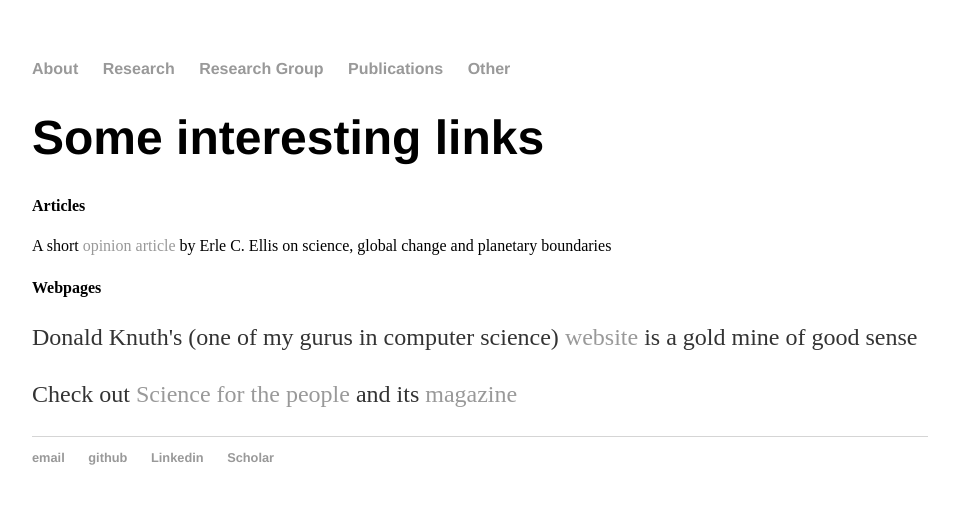
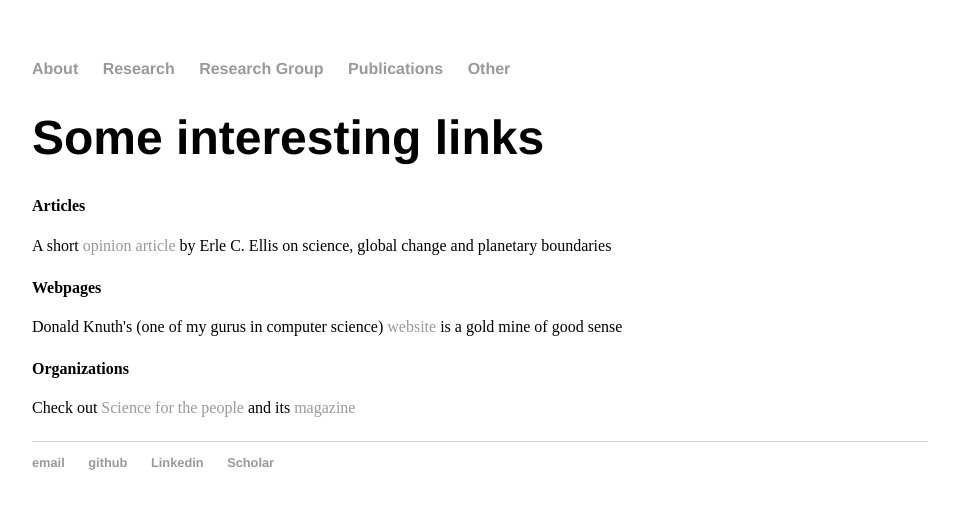
Before and after one commit to mbaityje/mbaityje.github.io, a Jekyll site: the page built from other/index.html, in a window 1280 px wide. Shown: the top 509 px of the page, without its empty margins (160-1119 px from the left). Built offline with Jekyll 4.4.1, drawn with Linux system fonts in a browser that asks for light colours.

Commit message:
Content changes

```diff
--- a/other/index.html
+++ b/other/index.html
@@ -11,13 +11,14 @@ title: Other
 			 opinion article
 		</a> by Erle C. Ellis on science, global change and planetary boundaries
 	</p>
+	<p>
 		<h4>Webpages</h4>
-	<p>
 		Donald Knuth's (one of my gurus in computer science)
 		<a href="https://www-cs-faculty.stanford.edu/~knuth/"> website	</a>
 		is a gold mine of good sense
 	</p>
 	<p>
+		<h4>Organizations</h4>
 		Check out <a href="https://scienceforthepeople.org/"> Science for the people </a> and its <a href="https://magazine.scienceforthepeople.org"> magazine </a>
 	</p>
 
```
